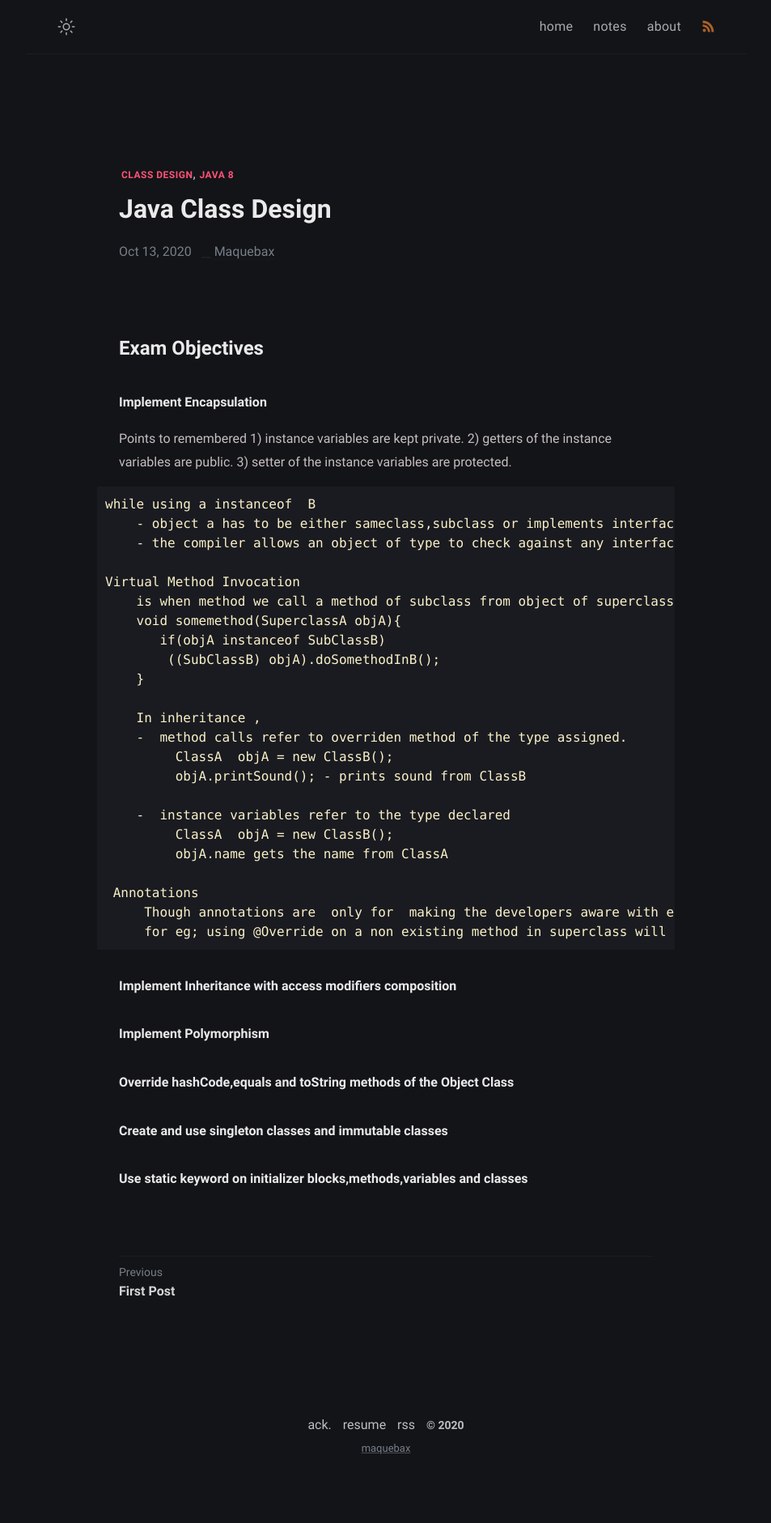
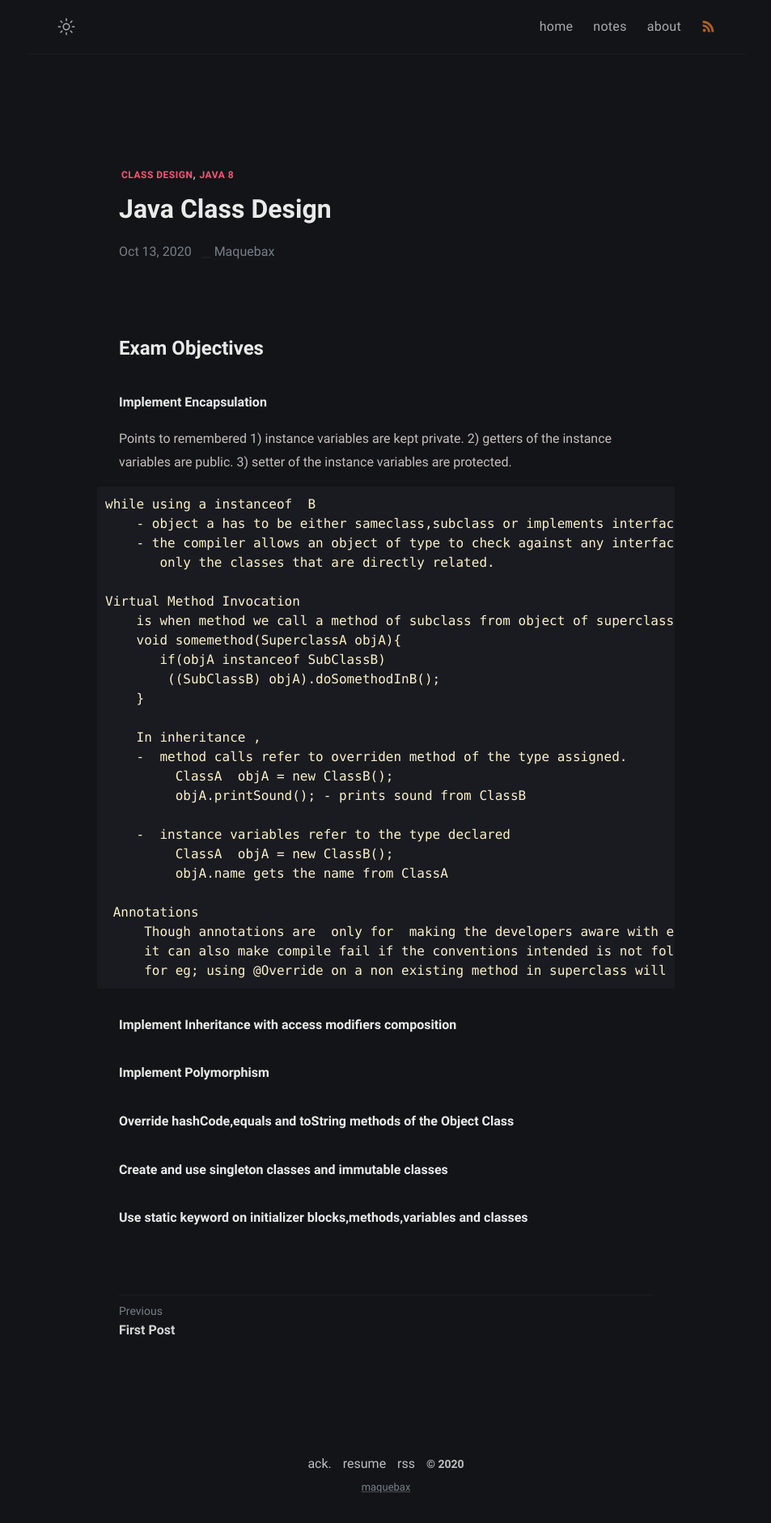
Before and after one commit to maquebax/maquebax.github.io, a Jekyll site: the page built from _posts/2020-10-13-Java Class Design.md, in a window 1280 px wide. Shown: the whole page at 81% size, without its empty margins (163-1116 px from the left). Built offline with Jekyll 4.4.1, drawn with Linux system fonts in a browser that asks for light colours; before the commit the page ends 1833 px from its top, so only the background shows below that.

Commit message:
alignment correction

```diff
--- a/_posts/2020-10-13-Java Class Design.md
+++ b/_posts/2020-10-13-Java Class Design.md
@@ -16,7 +16,8 @@ description: 1Z0-809 - Java Class Design
 
     while using a instanceof  B
         - object a has to be either sameclass,subclass or implements interface B
-        - the compiler allows an object of type to check against any interface but only the classes that are directly related.
+        - the compiler allows an object of type to check against any interface and
+           only the classes that are directly related.
 
     Virtual Method Invocation
         is when method we call a method of subclass from object of superclass
@@ -35,7 +36,8 @@ description: 1Z0-809 - Java Class Design
              objA.name gets the name from ClassA
 
      Annotations
-         Though annotations are  only for  making the developers aware with extra information, it can also make compile fail if the conventions intended is not followed.
+         Though annotations are  only for  making the developers aware with extra information,
+         it can also make compile fail if the conventions intended is not followed.
          for eg; using @Override on a non existing method in superclass will give you compilation error.
 
 ##### Implement Inheritance with access modifiers composition
```
